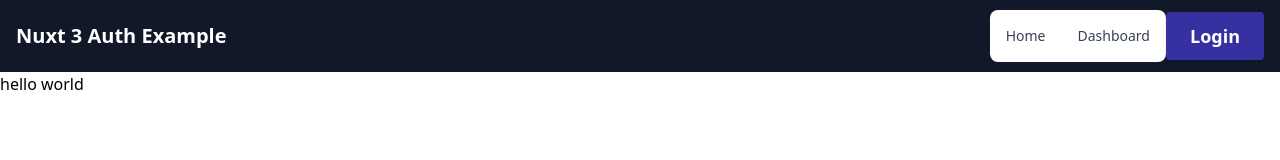
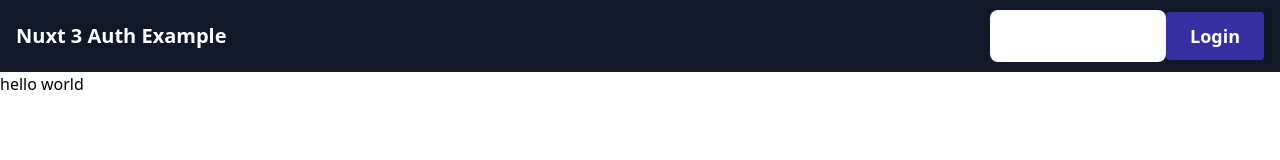
Before and after one commit to aliosmandev/nuxt3-auth-example, a Nuxt app: page / in a window 1280 px wide. Shown: the top 160 px of the page. Built offline with nearby package versions, Linux system fonts and the light colour scheme; no server answers.

Commit message:
Update styles

```diff
--- a/src/assets/css/tailwind.css
+++ b/src/assets/css/tailwind.css
@@ -13,6 +13,15 @@
 
   @layer components {
     .nav-link {
-      @apply block py-2 pr-4 pl-3 text-gray-700 rounded hover:bg-gray-100 md:hover:bg-transparent md:border-0 md:hover:text-blue-700 md:p-0 dark:text-gray-400 md:dark:hover:text-white dark:hover:bg-gray-700 dark:hover:text-white md:dark:hover:bg-transparent
+      @apply block py-2 pr-4 pl-3 text-white rounded hover:bg-gray-100 md:hover:bg-transparent md:border-0 md:hover:text-blue-700 md:p-0 dark:text-gray-400 md:dark:hover:text-white dark:hover:bg-gray-700 dark:hover:text-white
+    }
+    .btn {
+      @apply inline-block w-full py-4 px-6 mb-6 text-center text-lg leading-6 text-white font-extrabold bg-indigo-800 hover:bg-indigo-900 border-2 border-indigo-900 shadow rounded transition duration-200 disabled:cursor-not-allowed disabled:opacity-60
+    }
+    .btn-link {
+      @apply inline-block w-full py-2 px-6 text-center text-lg leading-6 text-white font-extrabold bg-indigo-800 hover:bg-indigo-900 border-2 border-indigo-900 shadow rounded transition duration-200 disabled:cursor-not-allowed disabled:opacity-60
+    }
+    .danger {
+      @apply bg-red-600 border-red-600 hover:bg-red-700 hover:border-red-700
     }
   }
```
